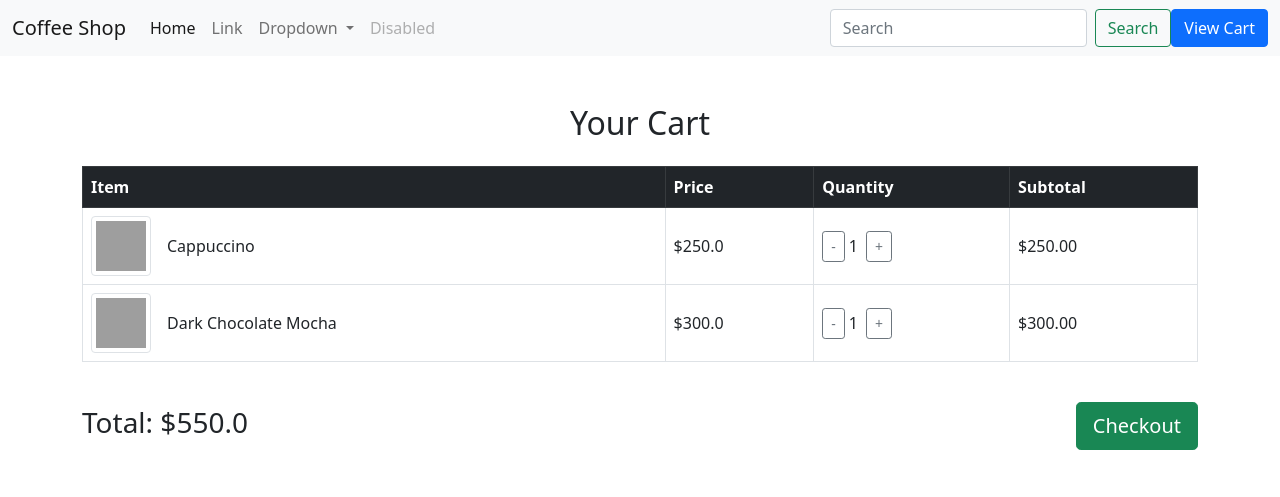
After one commit to BhumikaR2586/CoffeeShop_Web, a Django app: page /app1/cart/ in a window 1280 px wide. The commit adds this page. Shown: the top 497 px of the page. Run offline with Django 5.2, Linux system fonts and the light colour scheme; data comes from the database, SQL or seed files in the repository; grey boxes are pictures that could not be loaded.

Commit message:
Added cart functionality

```diff
--- a/app1/admin.py
+++ b/app1/admin.py
@@ -3,6 +3,6 @@ from .models import Coffee
 # admin-12345678 admin@gmail.com
 
 class CoffeeAdmin(admin.ModelAdmin):
-    list_display  = ('name' , 'price', 'qauntity')
+    list_display  = ('name' , 'price', 'quantity')
 
 admin.site.register(Coffee, CoffeeAdmin)
--- a/app1/models.py
+++ b/app1/models.py
@@ -3,5 +3,9 @@ from django.db import models
 class Coffee(models.Model):
     name = models.CharField(max_length=255)
     price = models.FloatField()
-    qauntity = models.IntegerField()
+    quantity = models.IntegerField()
     image = models.CharField(max_length=2083)
+
+class Cart(models.Model):
+    coffee = models.ForeignKey(Coffee, on_delete=models.CASCADE)
+    quantity = models.IntegerField(default=1)
--- a/app1/templates/base.html
+++ b/app1/templates/base.html
@@ -44,6 +44,8 @@
               <input class="form-control me-2" type="search" placeholder="Search" aria-label="Search">
               <button class="btn btn-outline-success" type="submit">Search</button>
             </form>
+            <!-- Added View Cart Button -->
+            <a href="/app1/cart/" class="btn btn-primary">View Cart</a>
           </div>
         </div>
       </nav>
--- /dev/null
+++ b/app1/templates/cart.html
@@ -0,0 +1,50 @@
+{% extends "base.html" %}
+
+{% block content %}
+<div class="container py-5">
+    <h2 class="text-center mb-4">Your Cart</h2>
+    {% if cart_items %}
+    <div class="table-responsive">
+        <table class="table table-bordered table-hover align-middle">
+            <thead class="table-dark">
+                <tr>
+                    <th>Item</th>
+                    <th>Price</th>
+                    <th>Quantity</th>
+                    <th>Subtotal</th>
+                </tr>
+            </thead>
+            <tbody>
+                {% for item in cart_items %}
+                <tr>
+                    <td>
+                        <div class="d-flex align-items-center">
+                            <img src="{{ item.coffee.image }}" alt="{{ item.coffee.name }}" class="img-thumbnail me-3" style="width: 60px; height: 60px;">
+                            <span>{{ item.coffee.name }}</span>
+                        </div>
+                    </td>
+                    <td>${{ item.coffee.price }}</td>
+                    <td>
+                        <div class="d-flex align-items-center">
+                            <a href="{% url 'decrement_quantity' item.id %}" class="btn btn-sm btn-outline-secondary me-1">-</a>
+                            <span class="me-2">{{ item.quantity }}</span>
+                            <a href="{% url 'increment_quantity' item.id %}" class="btn btn-sm btn-outline-secondary">+</a>
+                        </div>
+                    </td>
+                    <td>${{ item.subtotal|floatformat:2 }}</td>
+                </tr>
+                {% endfor %}
+            </tbody>
+        </table>
+    </div>
+    <div class="d-flex justify-content-between align-items-center mt-4">
+        <h3>Total: ${{ total }}</h3>
+        <a href="#" class="btn btn-success btn-lg">Checkout</a>
+    </div>
+    {% else %}
+    <div class="alert alert-warning text-center" role="alert">
+        Your cart is empty. <a href="{% url 'home' %}" class="alert-link">Continue shopping</a>.
+    </div>
+    {% endif %}
+</div>
+{% endblock %}
--- a/app1/templates/home.html
+++ b/app1/templates/home.html
@@ -21,7 +21,9 @@
                 <div class="card-body text-center">
                     <h5 class="card-title fw-bold">{{ app1.name }}</h5>
                     <p class="card-text text-secondary">${{ app1.price }}</p>
-                    <a href="#" class="btn btn-dark">Add to Cart</a>
+                    <a href="{% url 'add_to_cart' app1.id %}" class="btn btn-dark {% if app1.quantity <= 0 %}disabled{% endif %}">
+                        Add to Cart
+                    </a>
                 </div>
             </div>
         </div>
--- a/app1/urls.py
+++ b/app1/urls.py
@@ -1,6 +1,10 @@
 from django.urls import path
 from . import views
 
-urlpatterns = [
-    path('', views.home)
+urlpatterns =[
+    path('', views.home, name='home'),
+    path('add-to-cart/<int:coffee_id>/', views.add_to_cart, name='add_to_cart'),
+    path('cart/', views.view_cart, name='view_cart'),
+    path('cart/increment/<int:cart_id>/', views.increment_quantity, name='increment_quantity'),
+    path('cart/decrement/<int:cart_id>/', views.decrement_quantity, name='decrement_quantity'),
 ]
--- a/app1/views.py
+++ b/app1/views.py
@@ -1,7 +1,84 @@
-from django.shortcuts import render
+from django.shortcuts import render, redirect, get_object_or_404
 from django.http import HttpResponse
-from .models import Coffee
+from .models import Coffee, Cart
 
 def home(request):
     app1 = Coffee.objects.all()
     return render(request, 'home.html', {'coffee': app1})
+
+def add_to_cart(request, coffee_id):
+    coffee = get_object_or_404(Coffee, id=coffee_id)
+
+    # Check if the coffee is in stock
+    if coffee.quantity <= 0:
+        return HttpResponse("Sorry, this coffee is out of stock.")
+
+    # Get or create the cart item
+    cart_item, created = Cart.objects.get_or_create(coffee=coffee)
+
+    # Check if adding the item exceeds the available stock
+    if cart_item.quantity + 1 > coffee.quantity:
+        return HttpResponse("Sorry, not enough stock available.")
+
+    # Increment the cart item quantity by 1
+    if not created:
+        cart_item.quantity += 1
+    else:
+        cart_item.quantity = 1
+    cart_item.save()
+
+    # Reduce the stock of the coffee by 1
+    coffee.quantity -= 1
+    coffee.save()
+
+    return redirect('home')
+
+def view_cart(request):
+    cart_items = Cart.objects.all()
+    total = sum(item.coffee.price * item.quantity for item in cart_items)
+    return render(request, 'cart.html', {'cart_items': cart_items, 'total': total})
+
+def increment_quantity(request, cart_id):
+    cart_item = get_object_or_404(Cart, id=cart_id)
+    coffee = cart_item.coffee
+
+    # Check if adding exceeds available stock
+    if cart_item.quantity + 1 > coffee.quantity:
+        return HttpResponse("Sorry, not enough stock available.")
+
+    # Increment the cart item quantity
+    cart_item.quantity += 1
+    cart_item.save()
+
+    # Reduce the stock of the coffee
+    coffee.quantity -= 1
+    coffee.save()
+
+    return redirect('view_cart')
+
+def decrement_quantity(request, cart_id):
+    cart_item = get_object_or_404(Cart, id=cart_id)
+    coffee = cart_item.coffee
+
+    # Decrease quantity or remove item if quantity is 1
+    if cart_item.quantity > 1:
+        cart_item.quantity -= 1
+        coffee.quantity += 1  # Restore stock
+        cart_item.save()
+        coffee.save()
+    else:
+        # Remove the cart item and restore stock
+        coffee.quantity += cart_item.quantity
+        coffee.save()
+        cart_item.delete()
+
+    return redirect('view_cart')
+
+def view_cart(request):
+    cart_items = Cart.objects.all()
+    total = 0
+    for item in cart_items:
+        item.subtotal = item.coffee.price * item.quantity  # Calculate subtotal for each item
+        total += item.subtotal  # Add to total
+
+    return render(request, 'cart.html', {'cart_items': cart_items, 'total': total})
--- a/projectmini/urls.py
+++ b/projectmini/urls.py
@@ -17,6 +17,7 @@ Including another URLconf
 from django.contrib import admin
 from django.urls import path, include
 
+
 urlpatterns = [
     path('admin/', admin.site.urls),
     path('app1/', include('app1.urls')),
```
Also changed, not shown: app1/migrations/0002_cart.py (added), app1/migrations/0003_rename_qauntity_coffee_quantity.py (added), db.sqlite3.
